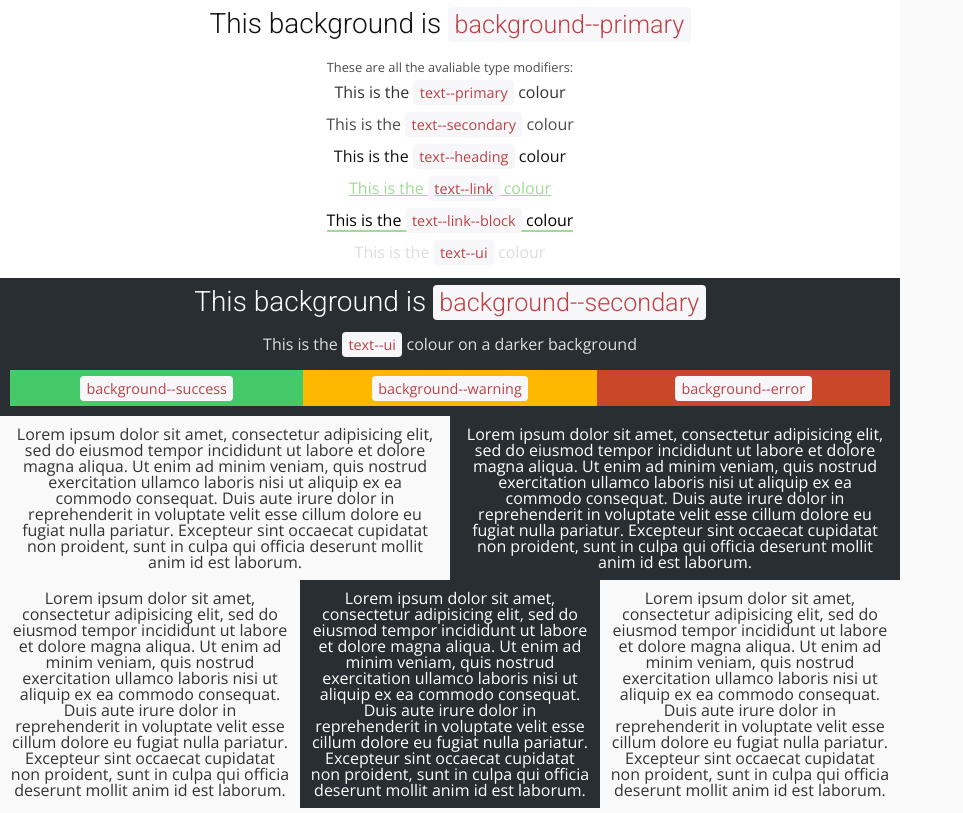
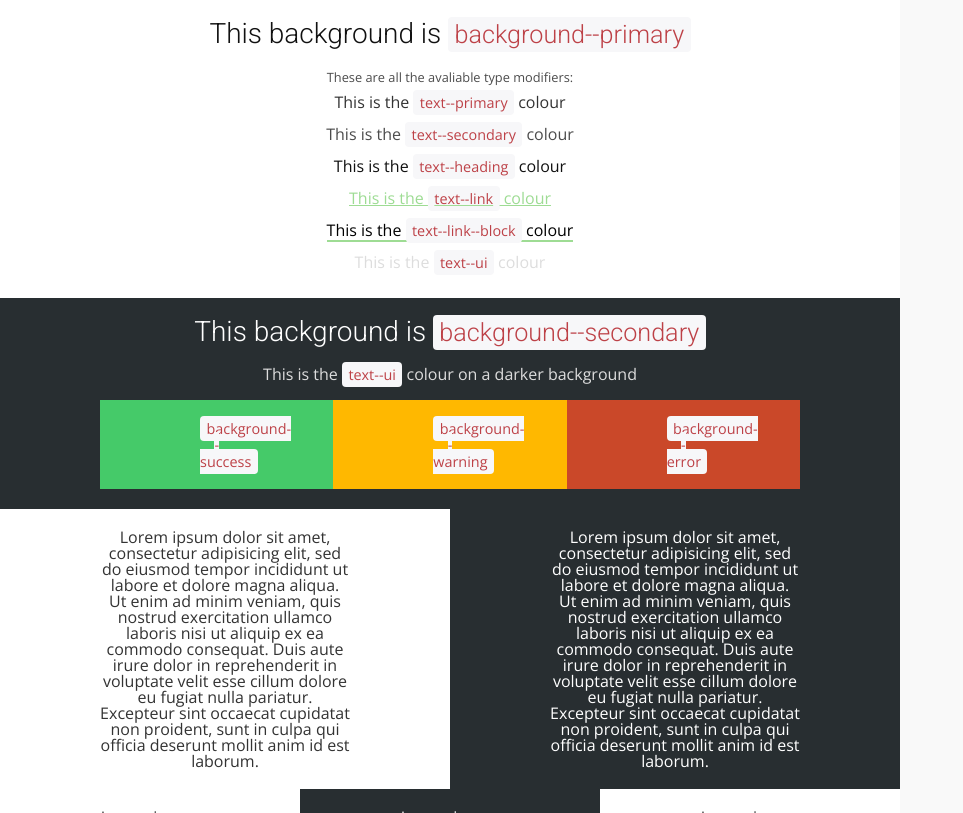
Before and after one commit to sambeevors/emerald, a website: page index.html in a window 1280 px wide. Shown: the top 813 px of the page, without its empty margins (0-963 px from the left). Drawn offline with nearby package versions, Linux system fonts and the light colour scheme; files that its build step writes are made by us from their sources.

Commit message:
tidying up and commenting

```diff
--- a/index.html
+++ b/index.html
@@ -40,7 +40,7 @@
                 </div>
             </div>
             <div class="row">
-                <div class="column-one-half" style="background--primary">
+                <div class="column-one-half background--primary">
                     Lorem ipsum dolor sit amet, consectetur adipisicing elit, sed do eiusmod tempor incididunt ut labore et dolore magna aliqua. Ut enim ad minim veniam, quis nostrud exercitation ullamco laboris nisi ut aliquip ex ea commodo consequat. Duis aute irure dolor in reprehenderit in voluptate velit esse cillum dolore eu fugiat nulla pariatur. Excepteur sint occaecat cupidatat non proident, sunt in culpa qui officia deserunt mollit anim id est laborum.
                 </div>
                 <div class="column-one-half background--secondary text--white">
@@ -48,13 +48,13 @@
                 </div>
             </div>
             <div class="row">
-                <div class="column-one-third" style="background--primary">
+                <div class="column-one-third background--primary">
                     Lorem ipsum dolor sit amet, consectetur adipisicing elit, sed do eiusmod tempor incididunt ut labore et dolore magna aliqua. Ut enim ad minim veniam, quis nostrud exercitation ullamco laboris nisi ut aliquip ex ea commodo consequat. Duis aute irure dolor in reprehenderit in voluptate velit esse cillum dolore eu fugiat nulla pariatur. Excepteur sint occaecat cupidatat non proident, sunt in culpa qui officia deserunt mollit anim id est laborum.
                 </div>
                 <div class="column-one-third background--secondary text--white">
                     Lorem ipsum dolor sit amet, consectetur adipisicing elit, sed do eiusmod tempor incididunt ut labore et dolore magna aliqua. Ut enim ad minim veniam, quis nostrud exercitation ullamco laboris nisi ut aliquip ex ea commodo consequat. Duis aute irure dolor in reprehenderit in voluptate velit esse cillum dolore eu fugiat nulla pariatur. Excepteur sint occaecat cupidatat non proident, sunt in culpa qui officia deserunt mollit anim id est laborum.
                 </div>
-                <div class="column-one-third" style="background--primary">
+                <div class="column-one-third background--primary">
                     Lorem ipsum dolor sit amet, consectetur adipisicing elit, sed do eiusmod tempor incididunt ut labore et dolore magna aliqua. Ut enim ad minim veniam, quis nostrud exercitation ullamco laboris nisi ut aliquip ex ea commodo consequat. Duis aute irure dolor in reprehenderit in voluptate velit esse cillum dolore eu fugiat nulla pariatur. Excepteur sint occaecat cupidatat non proident, sunt in culpa qui officia deserunt mollit anim id est laborum.
                 </div>
             </div>
--- a/scss/components/_grid.scss
+++ b/scss/components/_grid.scss
@@ -1,6 +1,5 @@
-// Needs redoing
-
- $gutter-width: 10px;
+ $gutter-width: 100px;
+ $gutter-height: 20px;
 
 .grid-container{
     width: 100%;
@@ -20,7 +19,7 @@
     min-height: 1px;
     width: 16.66%;
     /*-- our gutter -- */
-    padding: $gutter-width;
+    padding: $gutter-height $gutter-width;
 }
 
 .column-one-sixth{ width: 16.66%; }
@@ -34,7 +33,6 @@
     outline: 1px solid #F6A1A1;
 }
 
-/*-- some extra column content styling --*/
 [class*='column-'] > p {
  padding: 0;
  margin: 0;
```
